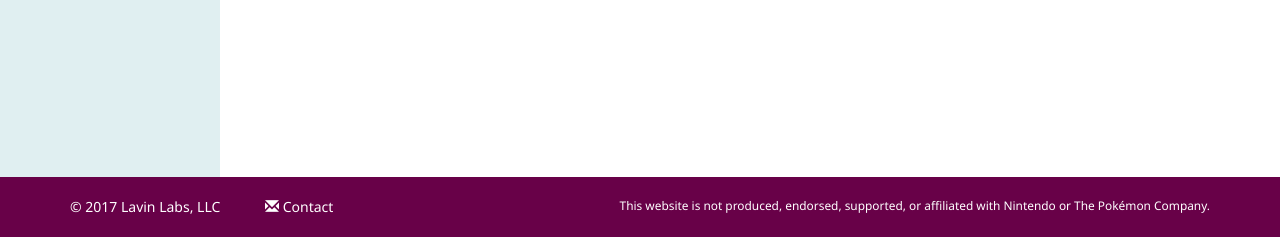
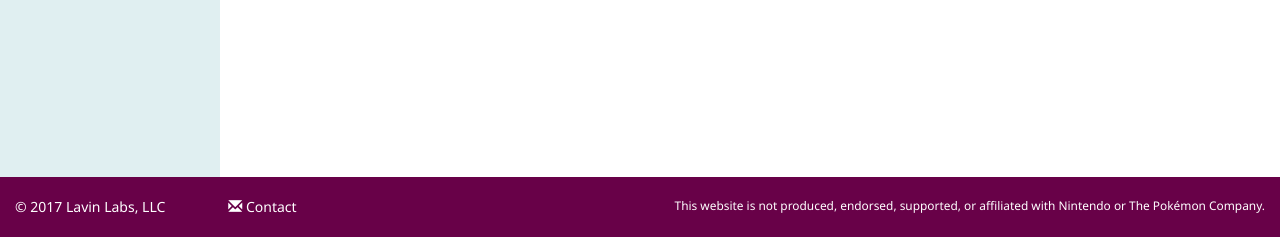
Before and after one commit to mlavin/decklist, a Python web app: template templates/deck.html in a window 1280 px wide. Shown: the part 903-1140 px from the top of the page. Run offline with Jinja, Linux system fonts and the light colour scheme; the template is opened without the code that fills it, so the values that code supplies are empty; some libraries are stand-ins or nearby versions.

Commit message:
Fluid footer.

```diff
--- a/static/site.css
+++ b/static/site.css
@@ -196,7 +196,7 @@ footer {
     z-index: 1001;
 }
 
-footer .container {
+footer .container-fluid {
     margin: 20px auto;
 }
 
--- a/templates/base.html
+++ b/templates/base.html
@@ -37,7 +37,7 @@
         </div>
     </div>
     <footer>
-        <div class="container">
+        <div class="container-fluid">
             <div class="row">
                 <div class="col-xs-8 col-sm-2">
                     <span class="copyright">&copy; 2017 Lavin Labs, LLC</span>
```
